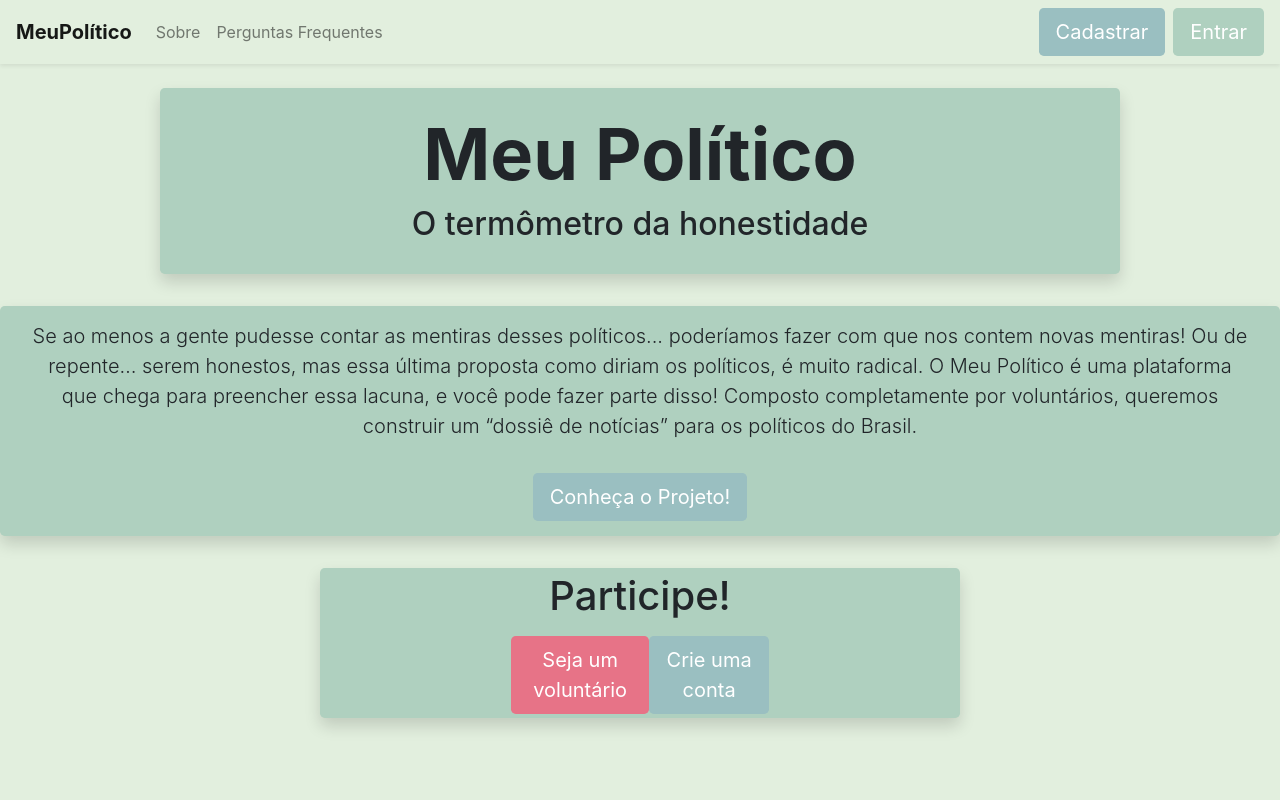
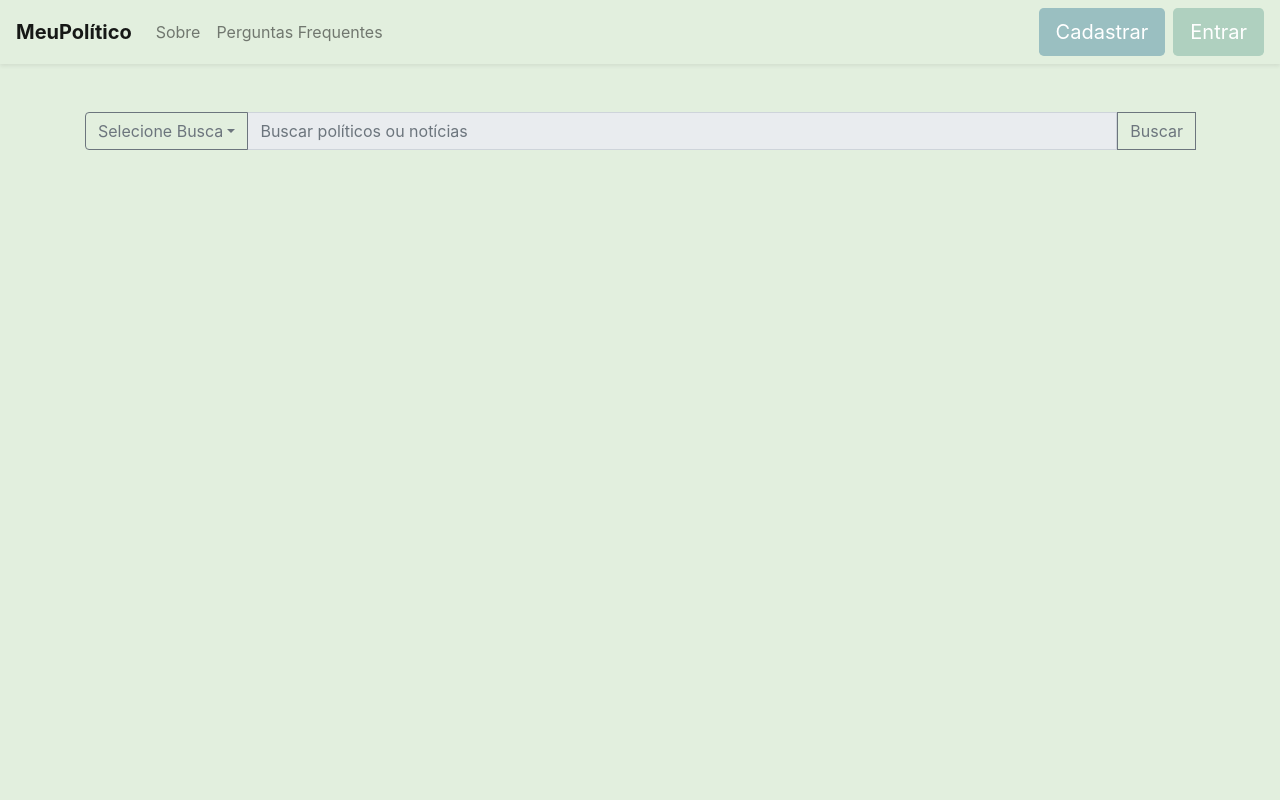
Before and after one commit to unimatrix2/meu-politico-front, a React (Create React App) app: page /busca in a window 1280 px wide. Before the commit this address led to /. Shown: the top 800 px of the page. Built offline with nearby package versions, Linux system fonts and the light colour scheme; the HTML template or start-up script is replaced by a standard one.

Commit message:
added search route & component, other fixes

```diff
--- a/src/App.js
+++ b/src/App.js
@@ -6,32 +6,29 @@ import Dashboard from './components/Dashboard/Dashboard';
 import PoliticoTable from './components/Tables/PoliticoTable/Politicotable';
 import NoticiaTable from './components/Tables/NoticiaTable/NoticiaTable';
 import Noticia from './components/Detail Views/Noticia';
+import SearchResults from './components/SearchResults/SearchResults';
 import { Switch, Route, Redirect } from 'react-router-dom';
 import { get, remove } from './utils/localStorage.utils';
 import api from './services/api.service';
 import 'bootstrap/dist/css/bootstrap.min.css';
 
 function App() {
+    const [currentUser, setCurrentUser] = useState({})
+    const [searchValue, setSearchValue] = useState('');
+    const [currentSearchMethod, setCurrentSearchMethod] = useState('Selecione Busca');
     const [showSignup, setShowSignup] = useState(false);
     const [showLogin, setShowLogin] = useState(false);
     const [isAuthed, setIsAuthed] = useState(get() ? true : false);
-    const [requested, setRequested] = useState(false)
-    const [currentUser, setCurrentUser] = useState(isAuthed && !requested ? (() => {
-        api.get(`${process.env.REACT_APP_API_BASE_URL}/usuario/token`)
-                .then(data => {
-                    setCurrentUser(data.data);
-                })
-                .catch(() => { setRequested(true); return false })
-    }) : () => { setRequested(true); return false });
+    const [showSearchBar, setShowSearchBar] = useState(true);
     useEffect(() => {
-        if (!currentUser && requested && isAuthed) {
+        if (isAuthed) {
             api.get(`${process.env.REACT_APP_API_BASE_URL}/usuario/token`)
                 .then(data => setCurrentUser(data.data))
-            .catch(() => { setIsAuthed(false); remove(); });
+                .catch(() => { remove(); setIsAuthed(false); })
         }
-    }, [isAuthed, currentUser, requested])
+    })
     return (
-        <div className="App" style={{backgroundColor: "var(--honeydew)"}}>
+        <div className="App" style={{ backgroundColor: "var(--honeydew)" }}>
                 <NavigationBar
                     authState={isAuthed}
                     setAuthState={setIsAuthed}
@@ -40,13 +37,27 @@ function App() {
                     showLogin={showLogin}
                     setShowLogin={setShowLogin}
                     currentUser={currentUser ? `${currentUser.firstName} ${currentUser.lastName}` : false}
+                    search={searchValue}
+                    setSearch={setSearchValue}
+                    showBar={showSearchBar}
+                    setShowBar={setShowSearchBar}
+                    currentSearchMethod={currentSearchMethod}
+                    setCurrentSearchMethod={setCurrentSearchMethod}
                 />
-
             <Switch>
-                <Route exact path="/" render={() => <Home showSignup={showSignup} setShowSignup={setShowSignup} authState={isAuthed} />} />
+                <Route exact path="/" render={ (props) => <Home showSignup={showSignup} setShowSignup={setShowSignup} authState={isAuthed} /> } />
+                <Route exact path="/busca" render={(props) => {
+                    setShowSearchBar(false);
+                    return <SearchResults
+                        search={searchValue}
+                        setSearch={setSearchValue}
+                        currentSearchMethod={currentSearchMethod}
+                        setCurrentSearchMethod={setCurrentSearchMethod}
+                    />
+                }} />
                 <Route exact path="/sobre" render={() => <About isFaq={false} />} />
                 <Route exact path="/faq" render={() => <About isFaq={true} />} />
-                <Route exact path="/noticia/:id" component={() => <Noticia authed={isAuthed} />} />
+                <Route exact path="/noticia/:id" render={() => <Noticia authed={isAuthed} />} />
                 {isAuthed ? <Route exact path="/conta" render={() => <Dashboard userData={currentUser} />} /> : <Redirect to="/" />}
                 {isAuthed ? <Route path="/politicos" component={PoliticoTable} /> : <Redirect to="/" /> }
                 {isAuthed ? <Route path="/noticias" component={NoticiaTable} /> : <Redirect to="/" />}
--- /dev/null
+++ b/src/components/SearchResults/SearchResults.js
@@ -0,0 +1,71 @@
+import React, { useState, useEffect } from 'react';
+import api from '../../services/api.service';
+import { Container, InputGroup, DropdownButton, FormControl, Button, Dropdown, Card } from 'react-bootstrap';
+import { Link } from 'react-router-dom';
+import { statusSwitch } from '../../utils/statusStyling';
+const SearchResults = (props) => {
+    const handleSearchMethod = () => {
+            switch (props.currentSearchMethod) {
+                case 'Notícia':
+                    return 'noticias';
+                case 'Político':
+                    return 'politicos';
+                default:
+                    break;
+            }
+    }
+    const [results, setResults] = useState([]);
+    useEffect(() => {
+        if (props.search.length > 0 && props.currentSearchMethod !== 'Selecione Busca' && results.length === 0) {
+            api.get(`${process.env.REACT_APP_API_BASE_URL}/${handleSearchMethod()}/buscar/?busca=${props.search}`)
+                .then(data => setResults(data.data));
+        }
+    })
+    return (
+        <Container className="mt-5">
+            <InputGroup>
+                <DropdownButton
+                    as={InputGroup.Prepend}
+                    variant="outline-secondary"
+                    className="search-dropdown"
+                    title={props.currentSearchMethod}
+                    id="busca"
+                >
+                    <Dropdown.Item as="button" onClick={() => props.setCurrentSearchMethod('Notícia') }>Notícia</Dropdown.Item>
+                    <Dropdown.Item as="button" onClick={() => props.setCurrentSearchMethod('Político') }>Político</Dropdown.Item>
+                </DropdownButton>
+                {props.currentSearchMethod === 'Selecione Busca' ? <FormControl
+                        disabled
+                        className="search-bar-field"
+                        value={props.search}
+                        onChange={(event) => props.setSearch(event.target.value)}
+                        placeholder={props.currentSearchMethod === 'Selecione Busca' ? "Buscar políticos ou notícias" : `Buscar ${props.currentSearchMethod}`}
+                        ></FormControl> : <FormControl
+                        className="search-bar-field"
+                        value={props.search}
+                        onChange={(event) => props.setSearch(event.target.value)}
+                        placeholder={props.currentSearchMethod === 'Selecione Busca' ? "Buscar políticos ou notícias" : `Buscar ${props.currentSearchMethod}`}
+                        ></FormControl>}
+                <InputGroup.Prepend>
+                    <Button variant="outline-secondary" className="search-submit-button">Buscar</Button>
+                </InputGroup.Prepend>
+            </InputGroup>
+            {props.currentSearchMethod === 'Notícia' && results.length > 0 ? results.map(news =>
+                <Card
+                as={Link}
+                key={news._id}
+                to={`/noticia/${news._id}`}
+                className="custom-link shadow-sm"
+                style={{width: '25%'}}
+                >
+                <Card.Body>
+                    <Card.Title>{news.headline}</Card.Title>
+                    <Card.Subtitle className="mb-2 text-muted">Status: <span className={statusSwitch(news.status)}>{news.status}</span></Card.Subtitle>
+                    <Card.Text>{news.introduction}</Card.Text>
+                </Card.Body>
+            </Card>) : false}
+        </Container>
+    );
+}
+
+export default SearchResults;
```
Lines whose indentation alone changed are shown as unchanged.
